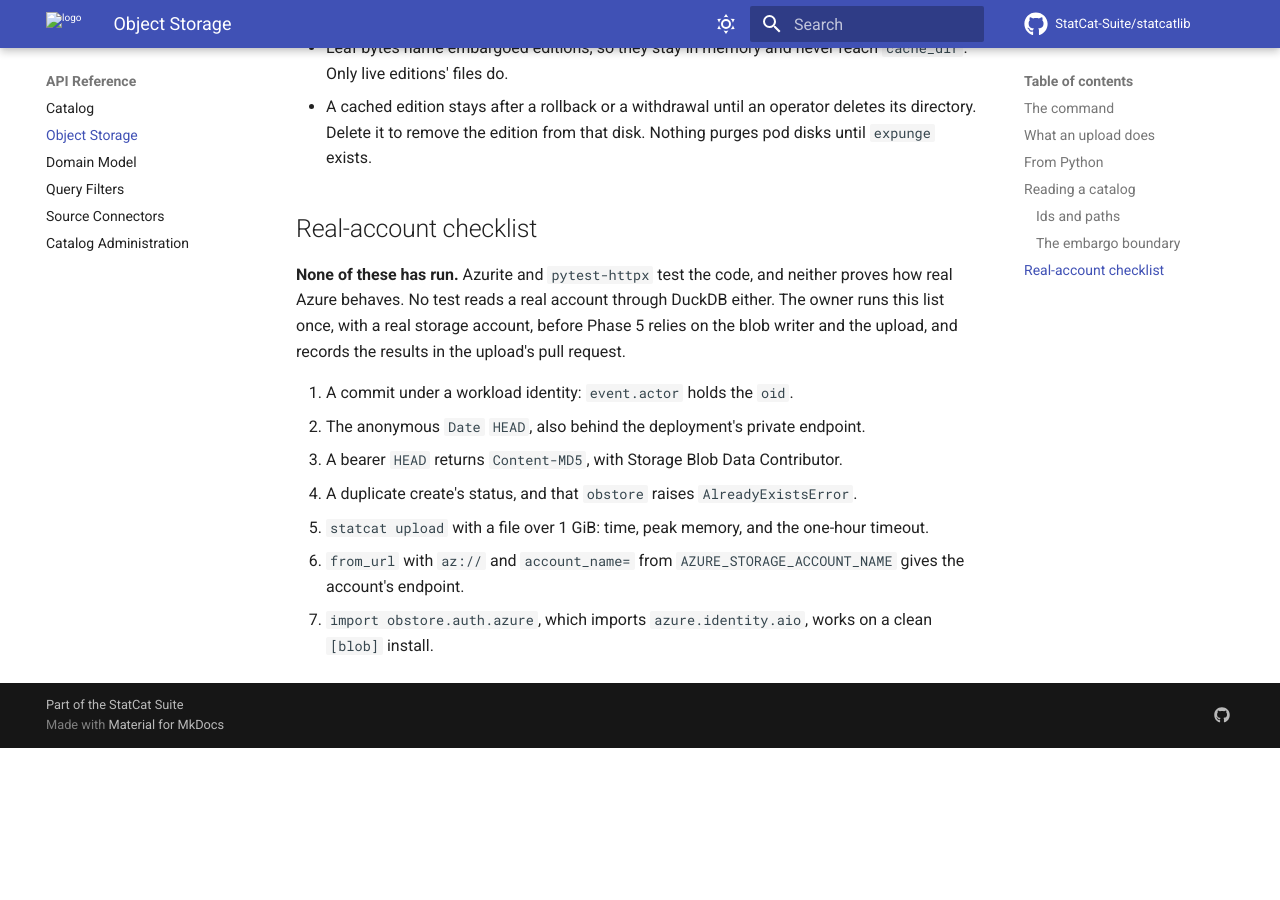
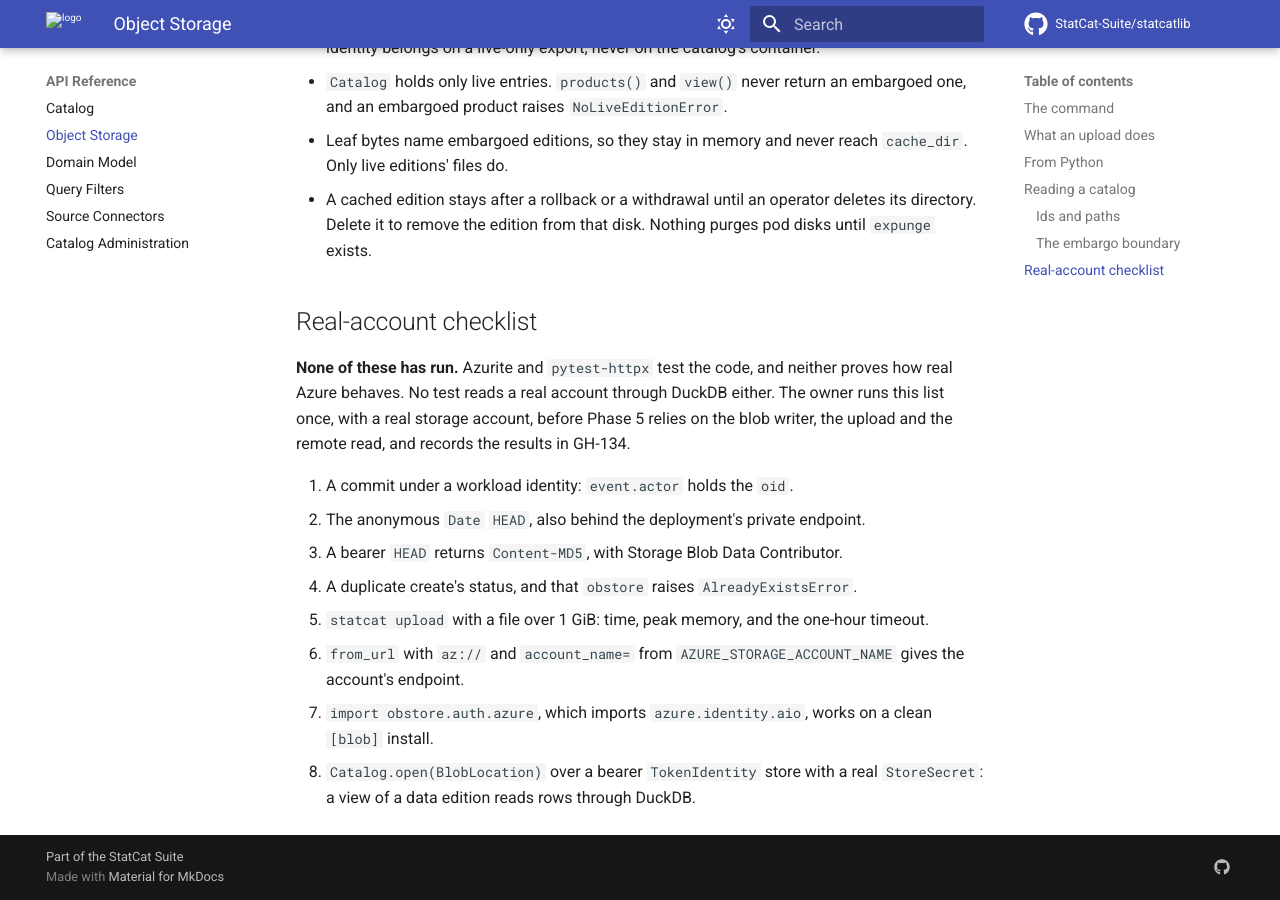
Before and after one commit to StatCat-Suite/statcatlib, an MkDocs documentation site: the page built from docs/api/blob.md, in a window 1280 px wide and 900 px high, scrolled down 4725 px. Built offline with MkDocs 1.6.1 and Material for MkDocs 9.7.7, drawn with Linux system fonts in a browser that asks for light colours; comment, search, counter and statistics services are not loaded; before the commit the page ends 5473 px from its top, so only the background shows below that; some of the changed text lies outside the part shown.

Commit message:
fix(catalog): name the cached directory in a blob view's manifest error (GH-98)
A blob catalog cannot run `statcat verify-catalog`, so Product.view's
ManifestError handler now names the cached directory to delete. The local
message is unchanged.

Record the owner's 2026-11-05 decision to keep the empty `secrets` refusal in
D6 and the Errors table. Add item 8 to the real-account checklist, for the
remote read, and send its results to GH-134. State in docs/api/blob.md that
deleting an edition's directory leaves its receive stamp. Describe the whole
stores tier in the README.

```diff
--- a/docs/api/blob.md
+++ b/docs/api/blob.md
@@ -158,6 +158,10 @@
 `IncompatibleCatalogError` naming the directory to delete. Phase 4 evicts nothing, so
 `cache_dir` grows by each edition viewed.
 
+Deleting an edition's directory leaves its receive stamp under `verified/`. The next view
+pulls the edition again and hashes every file it pulls against the manifest, then runs the
+`open` profile with no new `receive`. To force a new `receive`, delete the stamp as well.
+
 `Product.editions()` reads the manifest alone and pulls nothing.
 
 An edition with no bindings defers the reference check on a reader, as on upload, since a
@@ -197,9 +201,9 @@
 ## Real-account checklist
 
 **None of these has run.** Azurite and `pytest-httpx` test the code, and neither proves
-how real Azure behaves. No test reads a real account through DuckDB either. The owner runs this list once, with a real storage account,
-before Phase 5 relies on the blob writer and the upload, and records the results in the
-upload's pull request.
+how real Azure behaves. No test reads a real account through DuckDB either. The owner
+runs this list once, with a real storage account, before Phase 5 relies on the blob
+writer, the upload and the remote read, and records the results in GH-134.
 
 1. A commit under a workload identity: `event.actor` holds the `oid`.
 2. The anonymous `Date` `HEAD`, also behind the deployment's private endpoint.
@@ -210,3 +214,5 @@
    the account's endpoint.
 7. `import obstore.auth.azure`, which imports `azure.identity.aio`, works on a clean
    `[blob]` install.
+8. `Catalog.open(BlobLocation)` over a bearer `TokenIdentity` store with a real
+   `StoreSecret`: a view of a data edition reads rows through DuckDB.
```
Also changed, not shown: README.md (+1 -1 lines), docs/design/catalog-on-blob-storage.md (+10 -2 lines), 2 other files.
